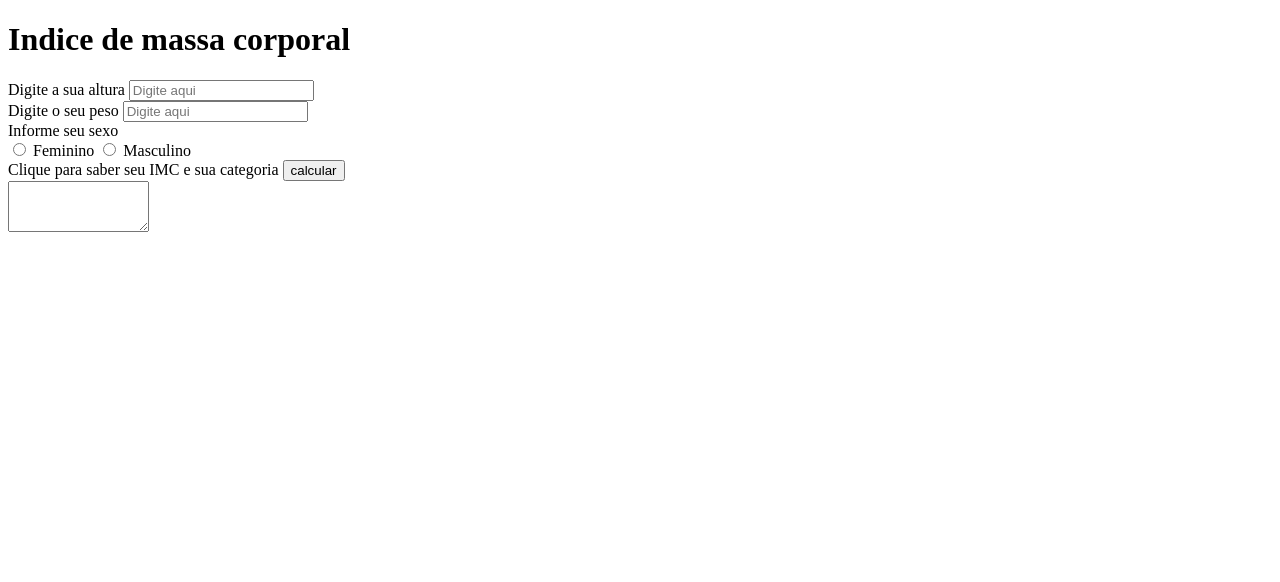
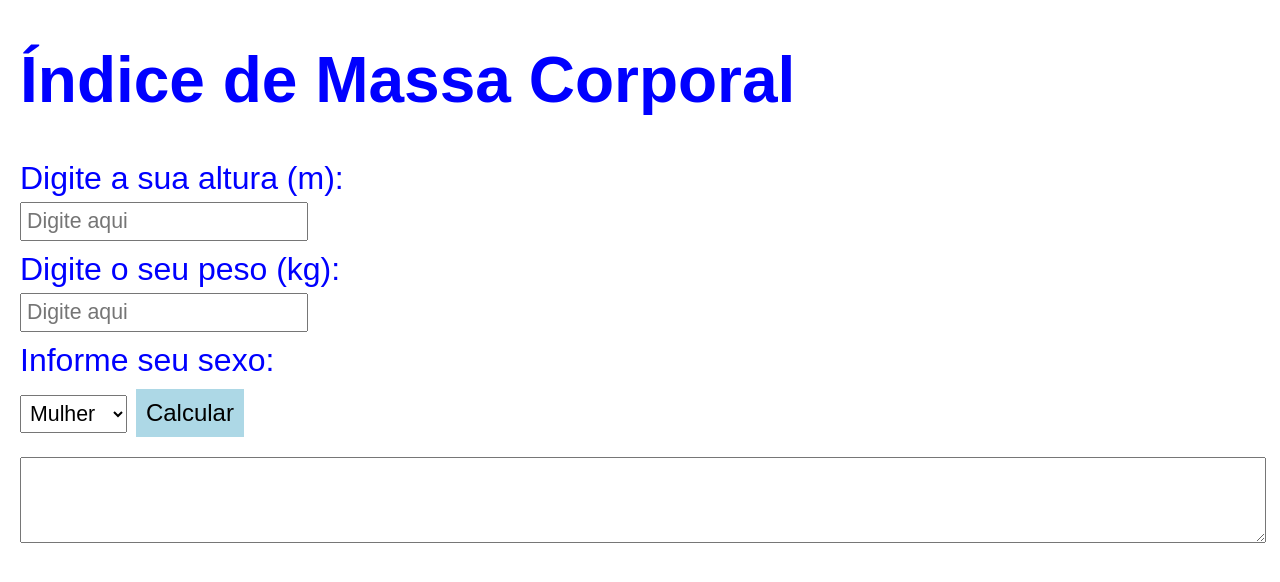
Before and after one commit to N3t30/Projetos-da-faculdade, a plain HTML site: page programação web/novoExec07/index.html in a window 1280 px wide. Drawn offline with Linux system fonts and the light colour scheme.

Commit message:
complementos

```diff
--- a/programação web/novoExec07/index.html
+++ b/programação web/novoExec07/index.html
@@ -1,67 +1,119 @@
 <!DOCTYPE html>
-<html lang="en">
+<html lang="pt-BR">
 
 <head>
     <meta charset="UTF-8">
     <meta name="viewport" content="width=device-width, initial-scale=1.0">
-    <title>novoEXec07</title>
+    <title>Índice de Massa Corporal</title>
+    <style>
+        body {
+            font-family: Arial, sans-serif;
+            color: blue;
+            font-size: 24pt;
+            margin: 20px;
+        }
+
+        label {
+            display: block;
+            margin-top: 10px;
+        }
+
+        input,
+        select {
+            margin-top: 5px;
+            padding: 5px;
+            font-size: 16pt;
+        }
+
+        button {
+            margin-top: 10px;
+            padding: 10px;
+            font-size: 18pt;
+            background-color: lightblue;
+            border: none;
+            cursor: pointer;
+        }
+
+        button:hover {
+            background-color: deepskyblue;
+        }
+
+        textarea {
+            margin-top: 20px;
+            width: 100%;
+            height: 80px;
+            font-size: 18pt;
+        }
+    </style>
 </head>
 
 <body>
-    <!-- Fazer uma página HTML que leia a altura, o peso e o sexo de uma pessoa por meio de um formulário e
-    mostre na página o IMC (Índice de Massa Corporal) da pessoa e a categoria na qual se enquadra segundo
-    a OMS (Organização Mundial de Saúde). Cada informação deve ser apresentada em uma linha e a
-    formatação da fonte utilizando classe CSS deve seguir a seguinte regra:
-    - fonte Arial, azul, 24pt.
-    A fórmula para o cálculo do IMC é dada por: IMC = peso / (altura * altura)
-    A tabela a seguir mostra as faixas para homens e mulheres. -->
+    <h1> Índice de Massa Corporal </h1>
+    <form>
+        <label for="altura">Digite a sua altura (m):</label>
+        <input type="number" id="altura" placeholder="Digite aqui" step="0.01" required>
 
-    <h1> Indice de massa corporal </h1>
-    <form>
-        <label id="altura">Digite a sua altura</label>
-        <input type="number" id="altura" placeholder="Digite aqui">
-        <br>
-        <label id="peso">Digite o seu peso</label>
-        <input type="number" id="peso" placeholder="Digite aqui">
-        <br>
-        <label id="sexo">Informe seu sexo</label>
-        <br>
-        <input type="radio" id="Feminino" name="sexo" value="F"> Feminino
-        <input type="radio" id="Masculino" name="sexo" value="M"> Masculino
-        <br>
-        <label id="botao">Clique para saber seu IMC e sua categoria</label>
-        <button id="resultado" onclick="calcular(event)">calcular</button>
-        <br>
-        <textarea id="resultadotext" cols="15" rows="3" readonly></textarea>
+        <label for="peso">Digite o seu peso (kg):</label>
+        <input type="number" id="peso" placeholder="Digite aqui" step="0.1" required>
+
+        <label for="sexo">Informe seu sexo:</label>
+        <select id="sexo" required>
+            <option value="mulher">Mulher</option>
+            <option value="homem">Homem</option>
+        </select>
+
+        <button id="botao" onclick="calcular(event)">Calcular</button>
+
+        <textarea id="resultadotext" readonly></textarea>
     </form>
 
     <script>
-        function calcular() {
-            event.
-                preventDefault();
+        function calcular(event) {
+            event.preventDefault(); // Previne o envio do formulário
+
             const altura = parseFloat(document.getElementById("altura").value);
             const peso = parseFloat(document.getElementById("peso").value);
-            const radios = document.getElementsByName("sexo");
-            const resultado = document.getElementById("resultado")
-            const resultadotext = document.getElementById("resultadotext").value;
+            const sexo = document.getElementById("sexo").value; // Captura o valor do sexo corretamente
 
-            let sexo;
-            for (let i = 0; i < radios.length; i++) {
-                if (radios[i].checked) {
-                    sexo = radios[i].value;
-                    break;
+            // Verifica se altura e peso são válidos
+            if (isNaN(altura) || isNaN(peso) || altura <= 0 || peso <= 0) {
+                document.getElementById("resultadotext").value = "Por favor, insira valores válidos para altura e peso.";
+                return;
+            }
+
+            let IMC = peso / (altura * altura);
+            let categoria = '';
+
+            // Determinando a categoria com base no IMC e sexo
+            if (sexo === 'mulher') {
+                if (IMC < 19.1) {
+                    categoria = 'Abaixo do peso';
+                } else if (IMC >= 19.1 && IMC <= 25.8) {
+                    categoria = 'Peso normal';
+                } else if (IMC > 25.8 && IMC <= 27.3) {
+                    categoria = 'Marginalmente acima do peso';
+                } else if (IMC > 27.3 && IMC <= 32.3) {
+                    categoria = 'Acima do peso ideal';
+                } else {
+                    categoria = 'Obeso';
+                }
+            } else { // Para homens
+                if (IMC < 20.7) {
+                    categoria = 'Abaixo do peso';
+                } else if (IMC >= 20.7 && IMC <= 26.4) {
+                    categoria = 'Peso normal';
+                } else if (IMC > 26.4 && IMC <= 27.8) {
+                    categoria = 'Marginalmente acima do peso';
+                } else if (IMC > 27.8 && IMC <= 31.1) {
+                    categoria = 'Acima do peso ideal';
+                } else {
+                    categoria = 'Obeso';
                 }
             }
 
-            let IMC = peso / (altura * altura);
-
-            if (isNaN(altura) || isNaN(peso) || !sexo) {
-                resultadotext.value = document.getElementById("resultado") = 'insira um valor valido';
-            } else if (radios === "m") {
-                if (IMC < 20.7) {
-                    resultadotext.value = document.getElementById("resultado") = 'Você está abaixo do peso';
-                }
-            }
+            // Exibe o resultado
+            document.getElementById("resultadotext").value = "IMC: " + IMC.toFixed(2) + "\n" +
+                "Categoria: " + categoria;
         }
     </script>
 </body>
```
Also changed, not shown: programação web/novoExec08/index.html (added, +85 -0 lines), programação web/novoExec09/index.html (added, +65 -0 lines), programação web/novoExec10/index.html (added), programação web/novoExec11/index.html (added), programação web/novoExec12/index.html (added).
